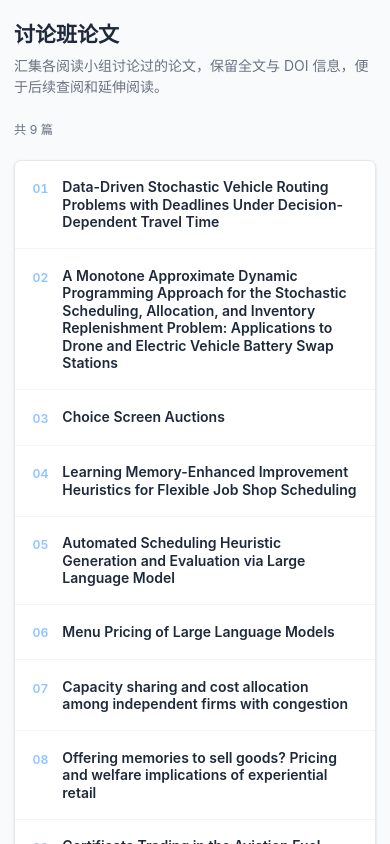
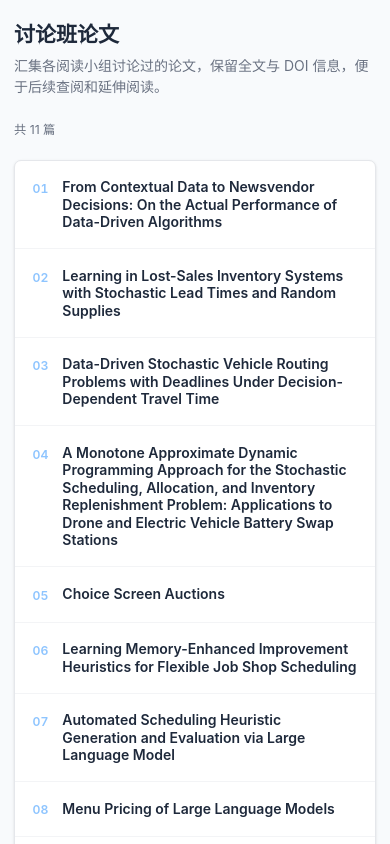
Before and after one commit to USTCidea/idealab, a React (Vite) app: page /idealab/reading-groups in a window 390 px wide. Shown: the part 1580-2424 px from the top of the page. Built offline with nearby package versions, Linux system fonts and the light colour scheme.

Commit message:
Add September reading session and academic lecture

```diff
--- a/src/data/readingGroups.ts
+++ b/src/data/readingGroups.ts
@@ -82,6 +82,24 @@ export const readingDiscussionQuestions = [
 
 // 每次活动新增一条记录，保留旧记录。填写示例见 READING_GROUPS.md。
 export const readingActivities: ReadingActivity[] = [
+  {
+    id: "group-2-20260927-01",
+    groupId: "group-2",
+    startsAt: "2026-09-27T18:30:00+08:00",
+    location: "管科楼105",
+    presenters: ["段睿"],
+    paperTitle:
+      "From Contextual Data to Newsvendor Decisions: On the Actual Performance of Data-Driven Algorithms",
+  },
+  {
+    id: "group-2-20260927-02",
+    groupId: "group-2",
+    startsAt: "2026-09-27T18:30:00+08:00",
+    location: "管科楼105",
+    presenters: ["金柯"],
+    paperTitle:
+      "Learning in Lost-Sales Inventory Systems with Stochastic Lead Times and Random Supplies",
+  },
   {
     id: "group-4-20260905-01",
     groupId: "group-4",
--- a/src/pages/NewsDetail.tsx
+++ b/src/pages/NewsDetail.tsx
@@ -9,13 +9,13 @@ import {
 } from "@heroicons/react/24/outline";
 import Container from "../components/layout/Container";
 import { Button, Card } from "../components/ui";
-import { mockNews } from "../data/mockData";
+import { mockLectures, mockNews } from "../data/mockData";
 
 const NewsDetail: React.FC = () => {
   const { id } = useParams<{ id: string }>();
 
   // 根据ID查找新闻
-  const news = mockNews.find((n) => n.id === id);
+  const news = [...mockNews, ...mockLectures].find((n) => n.id === id);
 
   if (!news) {
     return (
@@ -72,17 +72,20 @@ const NewsDetail: React.FC = () => {
     return colorMap[category];
   };
 
+  const backPath = news.category === "talk" ? "/lectures" : "/news";
+  const backLabel = news.category === "talk" ? "返回讲座列表" : "返回新闻列表";
+
   return (
     <div className="py-16">
       <Container>
         {/* 返回按钮 */}
         <div className="mb-8">
           <Link
-            to="/news"
+            to={backPath}
             className="inline-flex items-center text-primary-600 hover:text-primary-700 transition-colors"
           >
             <ChevronLeftIcon className="h-5 w-5 mr-1" />
-            返回新闻列表
+            {backLabel}
           </Link>
         </div>
 
@@ -132,16 +135,24 @@ const NewsDetail: React.FC = () => {
           {/* 新闻图片 */}
           {news.images && news.images.length > 0 && (
             <div className="mb-8">
-              <div className="grid grid-cols-1 md:grid-cols-2 gap-4">
+              <div className={`grid grid-cols-1 gap-4 ${news.category === "talk" ? "" : "md:grid-cols-2"}`}>
                 {news.images.slice(0, 4).map((image, index) => (
                   <div
                     key={index}
-                    className="relative aspect-video bg-gray-100 rounded-lg overflow-hidden"
+                    className={
+                      news.category === "talk"
+                        ? "overflow-hidden rounded-lg border border-gray-200 bg-white p-2"
+                        : "relative aspect-video overflow-hidden rounded-lg bg-gray-100"
+                    }
                   >
                     <img
                       src={`${import.meta.env.BASE_URL}${image}`}
                       alt={`${news.title} - 图片 ${index + 1}`}
-                      className="w-full h-full object-cover hover:scale-105 transition-transform duration-300"
+                      className={
+                        news.category === "talk"
+                          ? "mx-auto max-h-[72rem] w-auto max-w-full object-contain"
+                          : "h-full w-full object-cover transition-transform duration-300 hover:scale-105"
+                      }
                     />
                   </div>
                 ))}
@@ -182,11 +193,11 @@ const NewsDetail: React.FC = () => {
           <div className="border-t border-gray-200 pt-8">
             <div className="flex flex-col sm:flex-row justify-between items-center space-y-4 sm:space-y-0">
               <Link
-                to="/news"
+                to={backPath}
                 className="inline-flex items-center text-primary-600 hover:text-primary-700 transition-colors"
               >
                 <ChevronLeftIcon className="h-4 w-4 mr-1" />
-                返回新闻列表
+                {backLabel}
               </Link>
 
               <div className="flex space-x-4">
```
Also changed, not shown: src/data/mockData.ts (+14 -0 lines), public/images/lectures/20260929-zhang-zhenzhen.jpg (added), src/data/talk.csv, 6 other files (tests, documents, lock files or other folders).
